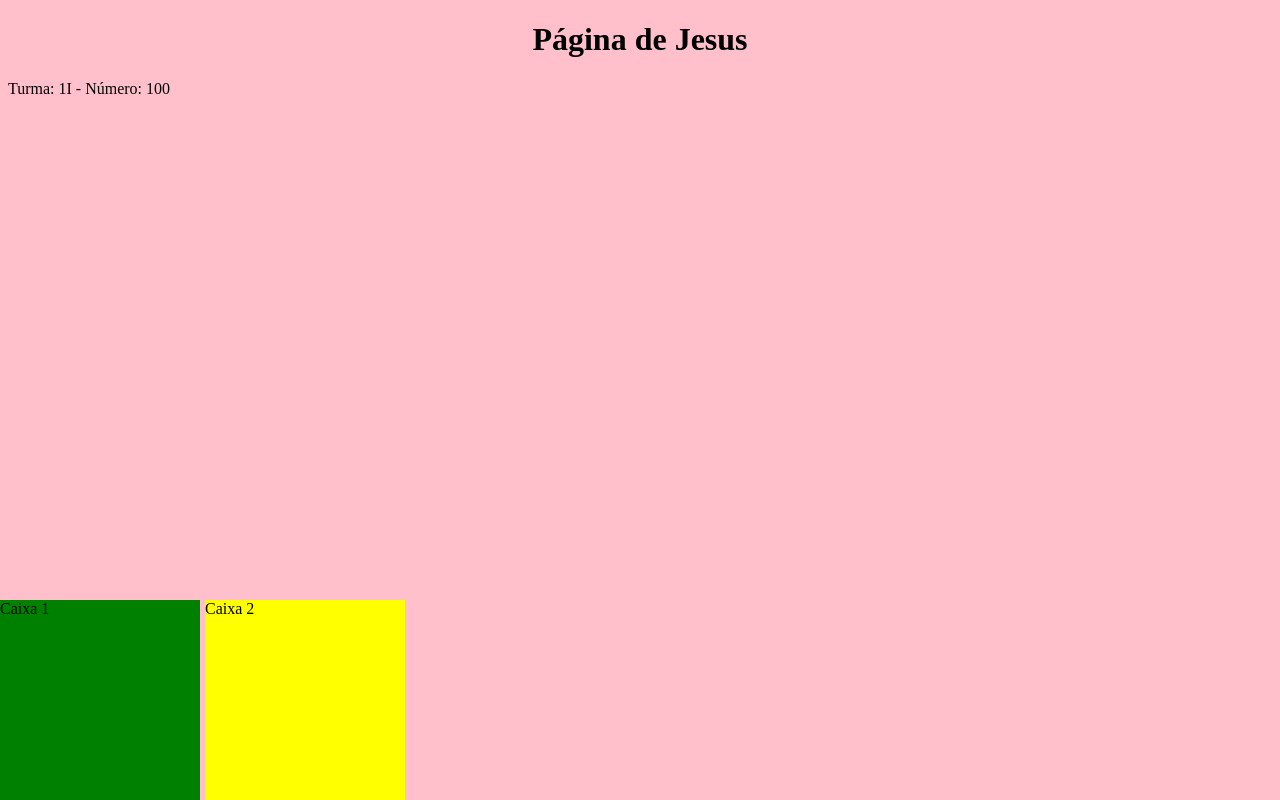
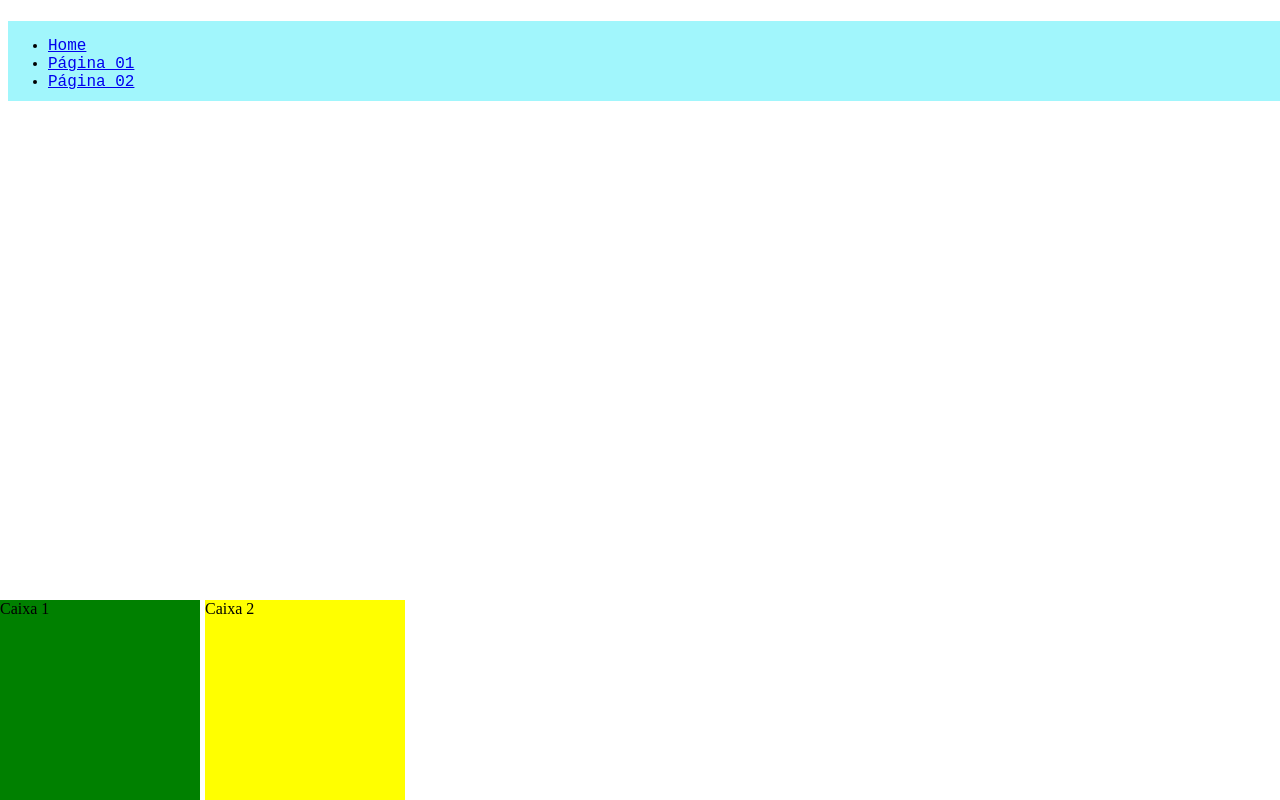
Before and after one commit to jesusmaringa/primeiroi_2t, a plain HTML site: page index.html in a window 1280 px wide. Drawn offline with Linux system fonts and the light colour scheme.

Commit message:
Aula 09-08

```diff
--- a/estilo.css
+++ b/estilo.css
@@ -1,5 +1,5 @@
 body {
-  background: pink;
+  background: rgb(179, 210, 235)255, 235, 192);
 }
 h1 {
   text-align: center;
@@ -20,3 +20,10 @@ h1 {
   left: 205px;
   bottom:0;
 }
+.menuPrincipal {
+   position: absolute;
+   width: 100%;
+   height: 80px;
+   background:rgb(161, 246, 252);
+   font-family: 'Courier New', Courier, monospace;
+}
--- a/index.html
+++ b/index.html
@@ -6,6 +6,16 @@
     <link rel="stylesheet" href="estilo.css">
   </head>
   <body>
+    <div class="menuPrincipal">
+      <nav>
+          <ul>
+              <li><a href="index.html">Home</a></li>
+              <li><a href="pagina01.html">Página 01</a></li>
+              <li><a href="pagina02.html">Página 02</a></li>
+          </ul>
+      </nav>
+  </div>
+
     <h1>Página de Jesus</h1>
     <p>Turma: 1I - Número: 100</p>
 
```
Also changed, not shown: pagina01.html (added, +22 -0 lines), pagina02.html (added, +22 -0 lines).
